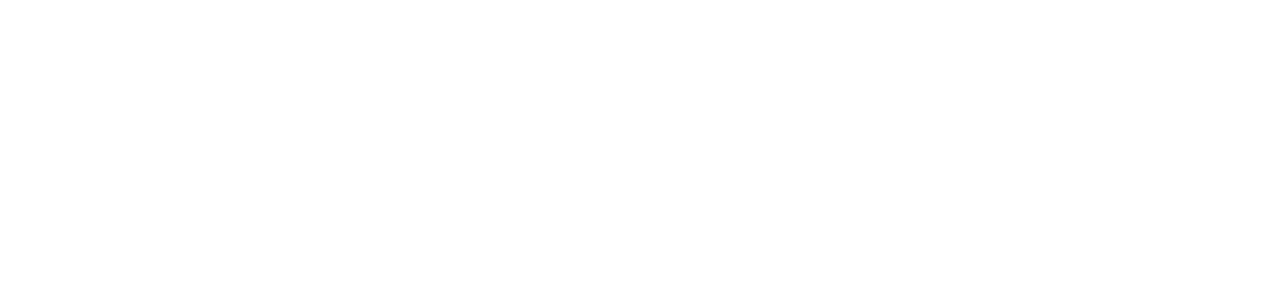
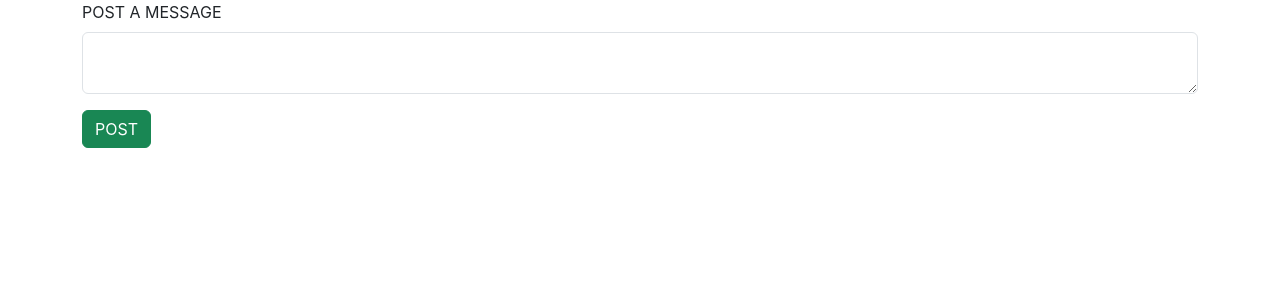
Before and after one commit to safabeegum/BLOG-FRONTEND, a React (Create React App) app: page /CreatePost in a window 1280 px wide. Shown: the top 300 px of the page. Built offline with nearby package versions, Linux system fonts and the light colour scheme.

Commit message:
CreatePost Created

```diff
--- a/src/App.js
+++ b/src/App.js
@@ -11,7 +11,7 @@
     <Routes>
       <Route path='/SignIn' element={<SignIn/>}/>
       <Route path='/SignUp' element={<SignUp/>}/>
-      <Route path='/createpost' element={<CreatePost/>}/>
+      <Route path='/CreatePost' element={<CreatePost/>}/>
     </Routes>
     </BrowserRouter>
   );
--- a/src/components/CreatePost.jsx
+++ b/src/components/CreatePost.jsx
@@ -1,9 +1,57 @@
-import React from 'react'
+import axios from 'axios'
+import React, { useState } from 'react'
 
 const CreatePost = () => {
+
+    const [input,setInput]=useState(
+        {"Message":"", "userId":sessionStorage.getItem("userId")}
+    )
+
+    const inputHandler=(event) =>{
+        setInput({...input,[event.target.name]: event.target.value})
+    }
+
+    const readValues=() => {
+        console.log(input)
+        axios.post("http://localhost:8080/create", input, {headers:{"token":sessionStorage.getItem("token"), "Content-Type":"application/json"}
+    } ).then(
+        (response) => {
+              if (response.data.status=="Success")
+              {
+                alert("Posted Successfully!!!")
+              }
+              else
+              {
+                alert("Something went Wrong!!!")
+              }
+        }
+    ).catch(
+        (error) => {
+            console.log(error)
+        }
+    )
+    }
+
   return (
     <div>
+        <div className="container">
+            <div className="row">
+                <div className="col col-12 col-sm-12 col-md-12 col-lg-12 col-xl-12 col-xxl-12">
+                <div className="row g-3">
 
+                    <div className="col col-12 col-sm-12 col-md-12 col-lg-12 col-xl-12 col-xxl-12">
+                            <label htmlFor="" className="form-label">POST A MESSAGE</label>
+                            <textarea name="Message" value={input.Message} className="form-control" onChange={inputHandler}></textarea>
+                        </div>
+
+                        <div className="col col-12 col-sm-12 col-md-12 col-lg-12 col-xl-12 col-xxl-12">
+                            <button onClick={readValues} className="btn btn-success">POST</button>
+                        </div>
+
+                </div>
+            </div>
+        </div>
+        </div>
     </div>
   )
 }
--- a/src/components/SignIn.jsx
+++ b/src/components/SignIn.jsx
@@ -4,7 +4,7 @@
 
 const SignIn = () => {
 
-    const navigate = useNavigate
+    const navigate = useNavigate()
 
     const [input, setInput] = useState(
         {"email":"",
@@ -16,7 +16,7 @@
 
     const readValues=() =>{
         console.log(input)
-    }
+
 
         axios.post("http://localhost:8080/signin",input).then(
             (response) => {
@@ -24,10 +24,6 @@
                     if (response.data.status=="Incorrect Password")
                     {
                         alert("Incorrect Password")
-                    }
-                    else if(response.data.status="Invalid Email ID")
-                    {
-                            alert("Invalid Email ID")
                     }
                     else
                     {
@@ -40,7 +36,7 @@
                         sessionStorage.setItem("userId",userId)
                         sessionStorage.setItem("token",token)
 
-                        navigate("/create")
+                        navigate("/CreatePost")
                     }
             }
         ).catch(
@@ -48,7 +44,7 @@
                 console.log(error)
             }
         )
-
+    }
   return (
     <div>
         <div className="container">
```
